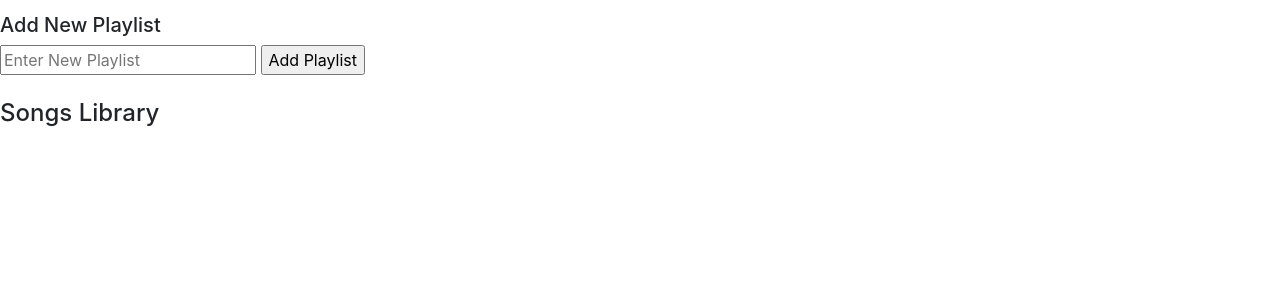
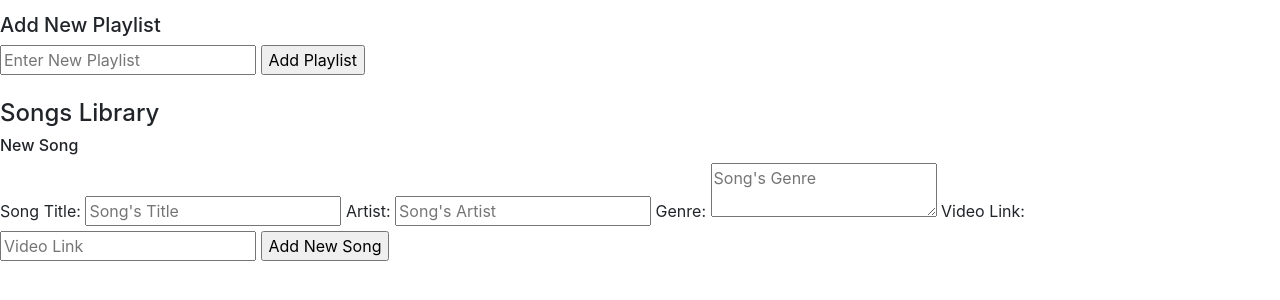
Before and after one commit to gusbikos/SoundShare-FrontEnd, a plain HTML site: page index.html in a window 1280 px wide. Shown: the part 244-544 px from the top of the page. Drawn offline with nearby package versions, Linux system fonts and the light colour scheme; no server answers.

Commit message:
add song form

```diff
--- a/index.html
+++ b/index.html
@@ -56,5 +56,22 @@
         </div>
       </div>
 
+      <form id="new-song-form">
+        <h6>New Song</h6>
+        <label>Song Title: </label>
+        <input type="text" placeholder="Song's Title" name='title'>
+
+        <label>Artist: </label>
+        <input type="text" placeholder="Song's Artist" name='artist'>
+
+        <label>Genre: </label>
+        <textarea placeholder="Song's Genre" name='genre'></textarea>
+
+        <label>Video Link: </label>
+        <input type="text" placeholder="Video Link" name='link'>
+
+        <input type="submit" value="Add New Song" />
+    </form>
+
    </body>
 </html>
--- a/src/index.js
+++ b/src/index.js
@@ -11,7 +11,6 @@ const userDiv = document.querySelector('div#users-name')
 const songInfo = document.querySelector('#song-info')
 
 function user(userName) {
-    // const userDiv = document.querySelector('div#users-name')
 
     const h2 = document.querySelector('h2')
     h2.textContent = userName.name
```
